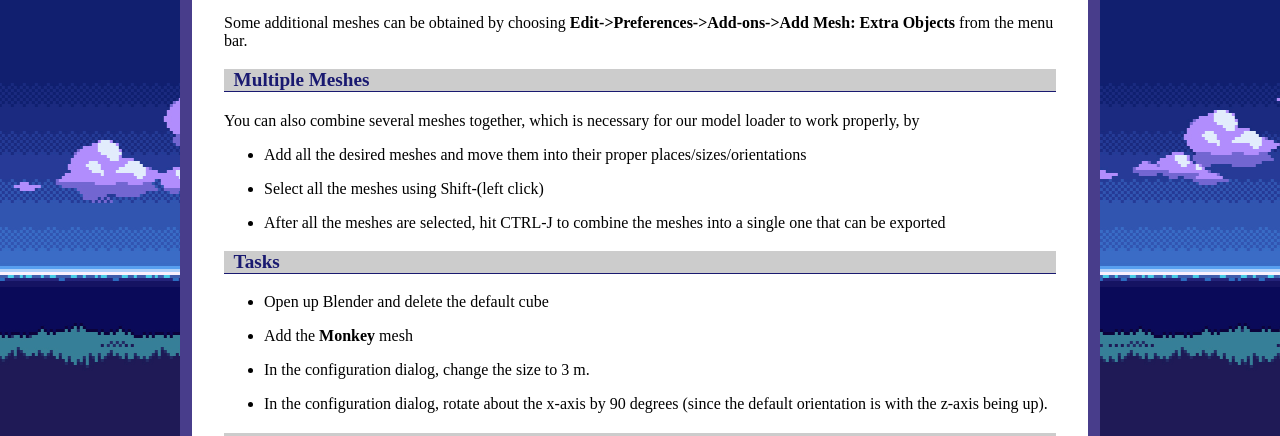
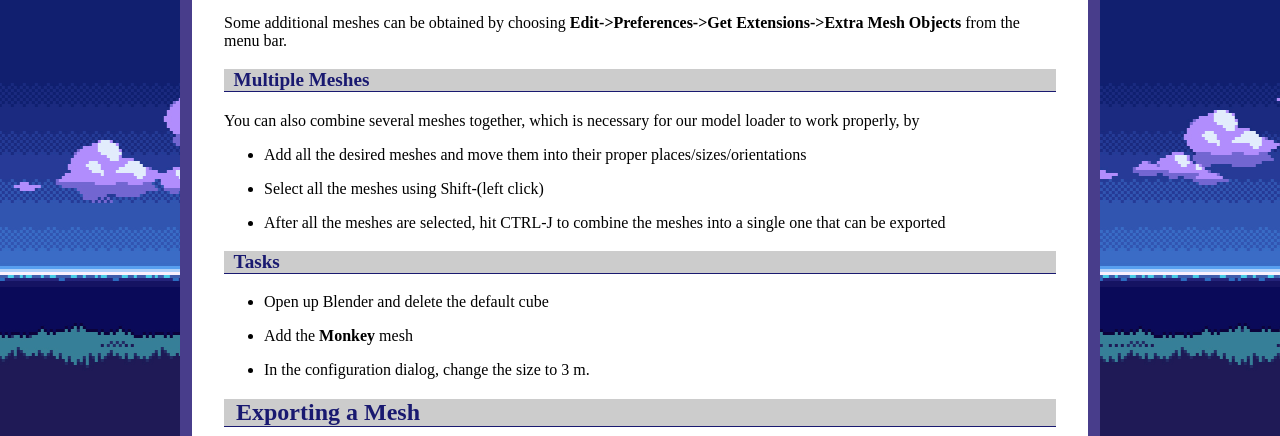
Before and after one commit to ycpcs/cs370-fall2026, a Jekyll site: the page built from labs/lab12.md, in a window 1280 px wide and 1400 px high, scrolled down 1915 px. Shown: the part 246-682 px from the top of the window. Built offline with Jekyll 4.4.1, drawn with Linux system fonts in a browser that asks for light colours; some of the changed text lies outside the part shown.

```diff
--- a/labs/lab12.md
+++ b/labs/lab12.md
@@ -51,7 +51,7 @@ Then to add a new mesh (at the origin) simply hit \<Shift\>-A which should pop u
 
 After the mesh has been added, there may be a dialog box in the lower left portion of the main window that will allow configuration of the added mesh typically including the default size, location, and orientation.
 
-Some additional meshes can be obtained by choosing **Edit->Preferences->Add-ons->Add Mesh: Extra Objects** from the menu bar.
+Some additional meshes can be obtained by choosing **Edit->Preferences->Get Extensions->Extra Mesh Objects** from the menu bar.
 
 ### Multiple Meshes
 
@@ -71,15 +71,19 @@ You can also combine several meshes together, which is necessary for our model l
 
 - In the configuration dialog, change the size to 3 m.
 
-- In the configuration dialog, rotate about the x-axis by 90 degrees (since the default orientation is with the z-axis being up).
-
 ## Exporting a Mesh
 
-To export the mesh, from the menu bar select **File->Export->Wavefront (.obj) (legacy)**
+To export the mesh, from the menu bar select **File->Export->Wavefront (.obj)**
 
 > <img src="images/lab12/BlenderExport.png" alt="Blender Export Window" height="400"/>
 
-Select the location where you want to export the file and the name for the file. In the lower right panel, make sure in the Transform tab that Up is set to **Y up**. Then expand the Geometry tab and make sure the selections match the figure below, i.e. only **Apply Modifiers**, **Write Normals**, **Include UVs**, and **Triangulate Faces** are checked, i.e. **UNCHECK** **Write Materials**. This will produce a file that can be imported by the basic model loader we are using.
+In the left-hand pane, select the location where you want to export the file and enter the name at the bottom. In the right panel, make sure:
+
+-  In the **General** tab, make sure **Up Axis** is set to **Y**. (You may also want to adjust **Forward Axis** as desired.)
+
+- In the **Geometry** tab, make sure the selections match the figure below, i.e. **UV Coordinates** (for texture coordinates), **Normals** (for lighting), **Triangulated Mesh** (to tesselate using triangles), **Apply Modifiers**, and **Apply Transform** are checked.
+
+- **UNCHECK** **Materials** otherwise the file will not import properly with the basic model loader we are using.
 
 > <img src="images/lab12/BlenderSettings.png" alt="Blender Settings Window" height="300"/>
 
```
Also changed, not shown: other parts of labs/lab12.md (+1 -1 lines), labs/images/lab12/BlenderSettings.png, labs/images/lab12/blenderMonkey.png.
